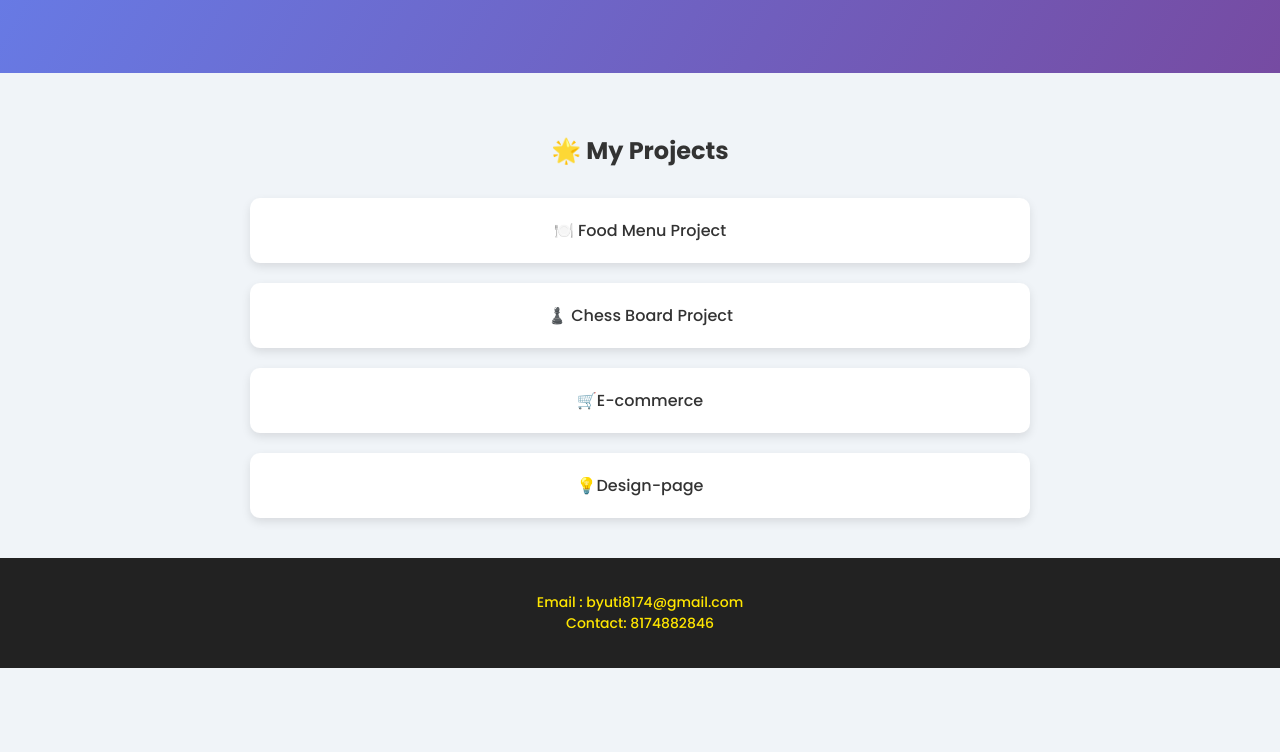
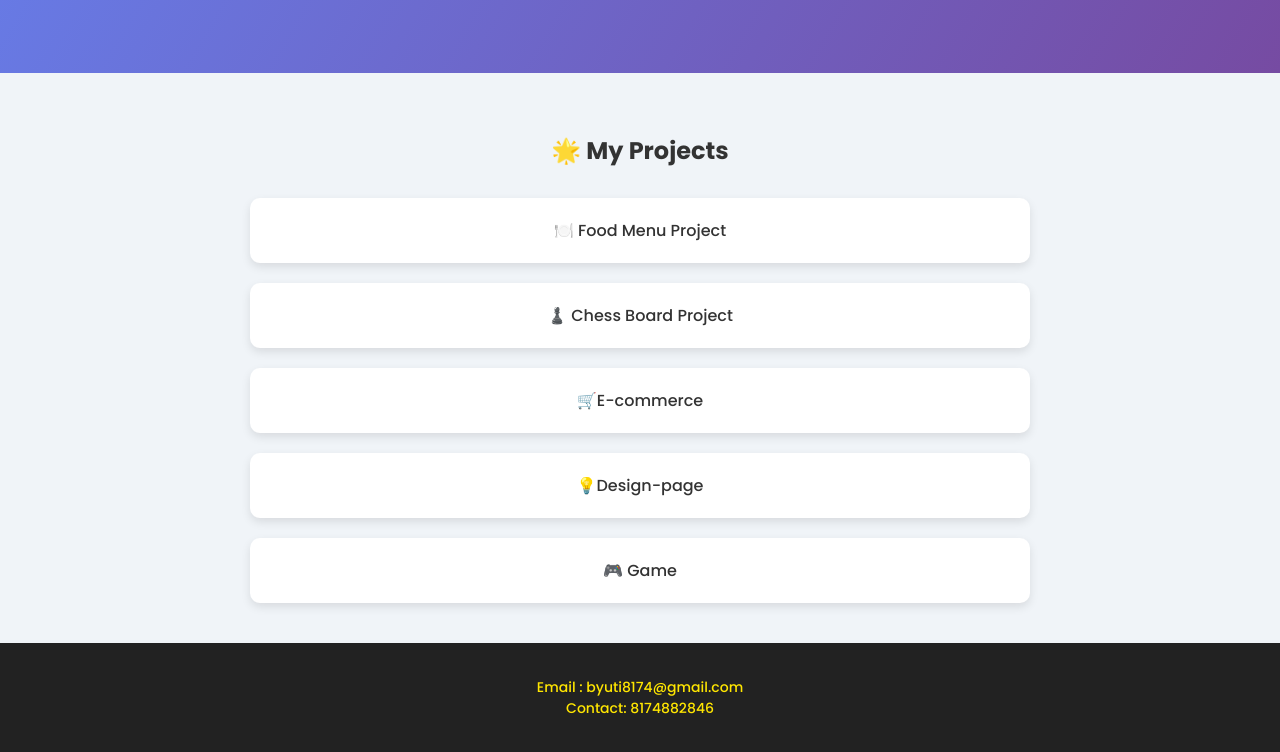
Before and after one commit to thedevhub-page/Portfolio, a plain HTML site: page index.html in a window 1280 px wide. Shown: the part 204-956 px from the top of the page. Before the commit the page ends 872 px from the top, so only its background shows below. Drawn offline with Linux system fonts and the light colour scheme.

Commit message:
Updated index.html

```diff
--- a/index.html
+++ b/index.html
@@ -96,7 +96,7 @@ footer  {
         <a href="https://byutisonkar.github.io/chess-project/" target="_blank" class="card">♟️ Chess Board Project</a>
         <a href="https://byutisonkar.github.io/Ecommerce/" target="_blank" class="card"> 🛒E-commerce</a>
         <a href="https://byutisonkar.github.io/Design-page/" target="_blank" class="card">💡Design-page</a>
-
+        <a href="https://byutisonkar.github.io/game/" target="_blank" class="card">🎮 Game</a>
       </div>
     </div>
   </section>
```
